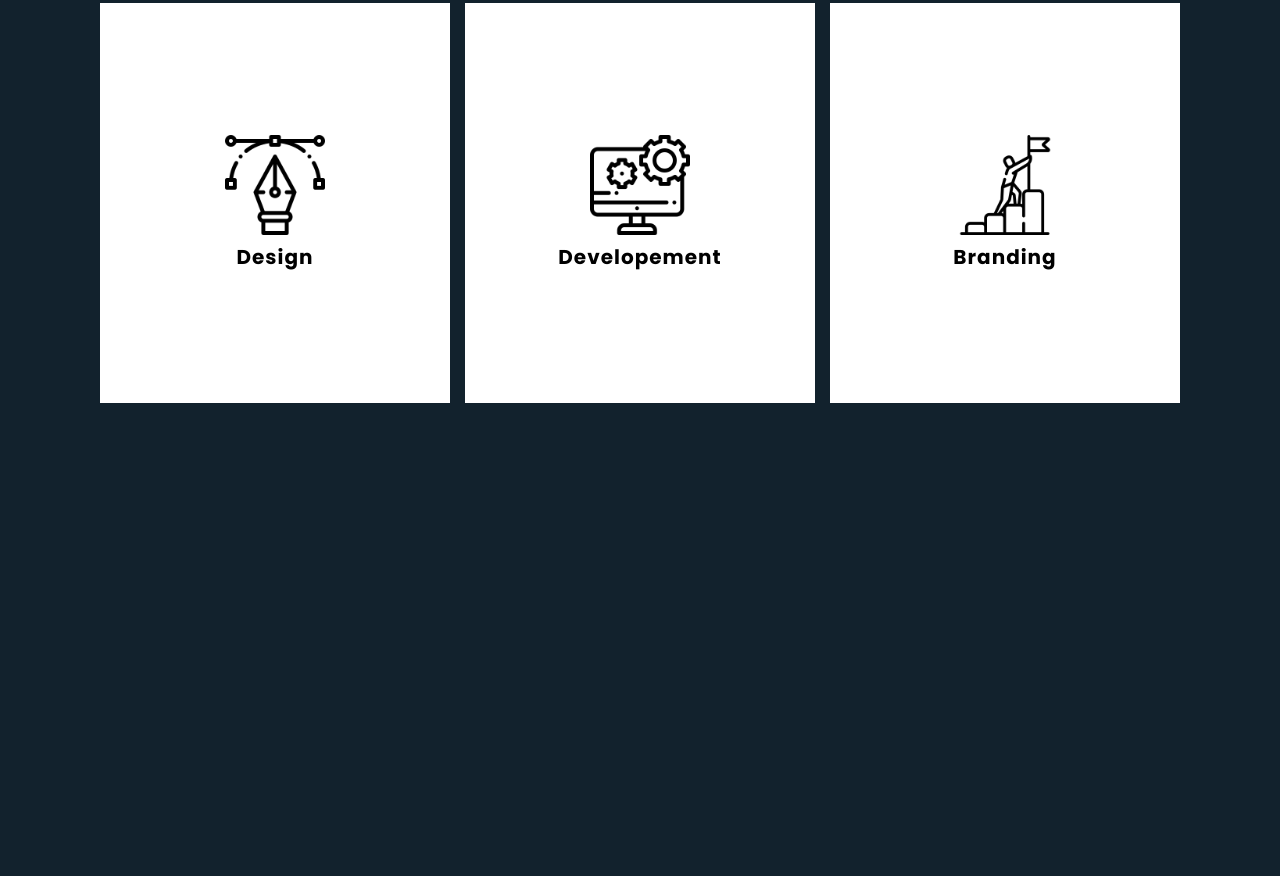
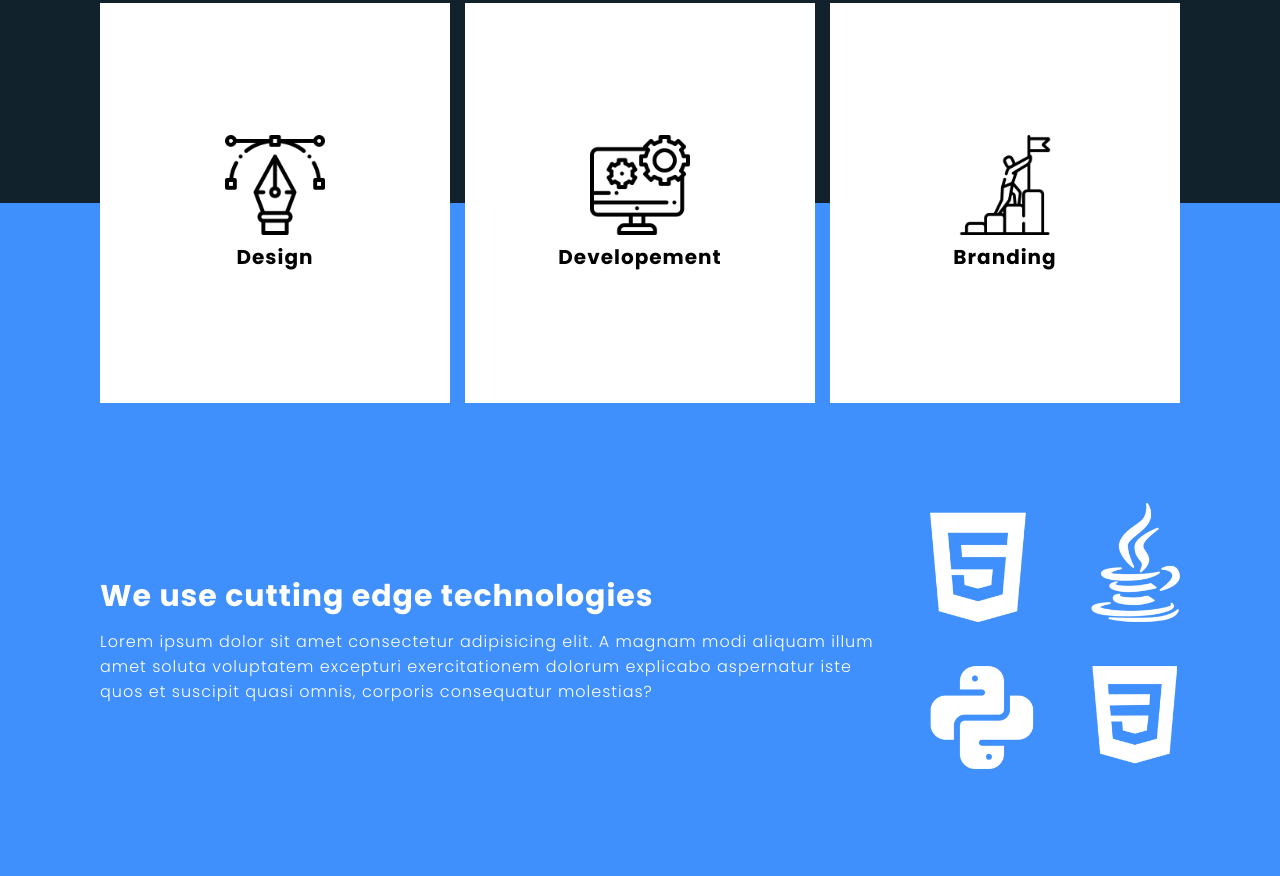
Before and after one commit to YunSeong-Park/responsive-web, a plain HTML site: page basic/index.html in a window 1280 px wide. Shown: the part 1492-2368 px from the top of the page. Before the commit the page ends 1995 px from the top, so only its background shows below. Drawn offline with Linux system fonts and the light colour scheme.

Commit message:
[New Feature] Technology section 구현

```diff
--- a/basic/index.html
+++ b/basic/index.html
@@ -97,6 +97,21 @@
           </div>
         </div>
       </section>
+      <!-- technologies-->
+      <section class="technology">
+        <div class="contentBx">
+          <h2 class="heading">We use cutting edge technologies</h2>
+          <p class="text">
+            Lorem ipsum dolor sit amet consectetur adipisicing elit. A magnam
+            modi aliquam illum amet soluta voluptatem excepturi exercitationem
+            dolorum explicabo aspernatur iste quos et suscipit quasi omnis,
+            corporis consequatur molestias?
+          </p>
+        </div>
+        <div class="imgBx">
+          <img src="images/tech.png" />
+        </div>
+      </section>
     </div>
     <script type="text/javascript">
       function toggleClassName() {
--- a/basic/style.css
+++ b/basic/style.css
@@ -1,6 +1,6 @@
 @font-face {
   font-family: "Poppins";
-  src: url(./fonts//Poppins-Black.ttf) format("truetype");
+  src: url(./fonts/Poppins-Black.ttf) format("truetype");
   font-weight: 900;
 }
 @font-face {
@@ -192,7 +192,7 @@ header .toggle.active {
   font-weight: 300;
   letter-spacing: 1px;
 }
-.imgBx {
+.about .imgBx {
   position: relative;
   width: 50%;
   background-image: url(images/window.jpg);
@@ -222,6 +222,7 @@ header .toggle.active {
   flex-direction: column;
   justify-content: center;
   align-items: center;
+  z-index: 100;
 }
 .container .serviceBx img {
   max-width: 100px;
@@ -232,3 +233,27 @@ header .toggle.active {
   font-size: 20px;
   letter-spacing: 1px;
 }
+
+.technology {
+  position: inherit;
+  background-color: #3f8ffc;
+  width: 100%;
+  padding: 100px;
+  padding-top: 300px;
+  margin-top: -300px;
+  display: flex;
+  justify-content: space-between;
+  align-items: center;
+}
+.technology .contentBx {
+  position: relative;
+  max-width: 800px;
+}
+.technology .imgBx {
+  position: relative;
+  max-width: 250px;
+}
+.technology .imgBx img {
+  max-width: 100%;
+  filter: invert(1);
+}
```
